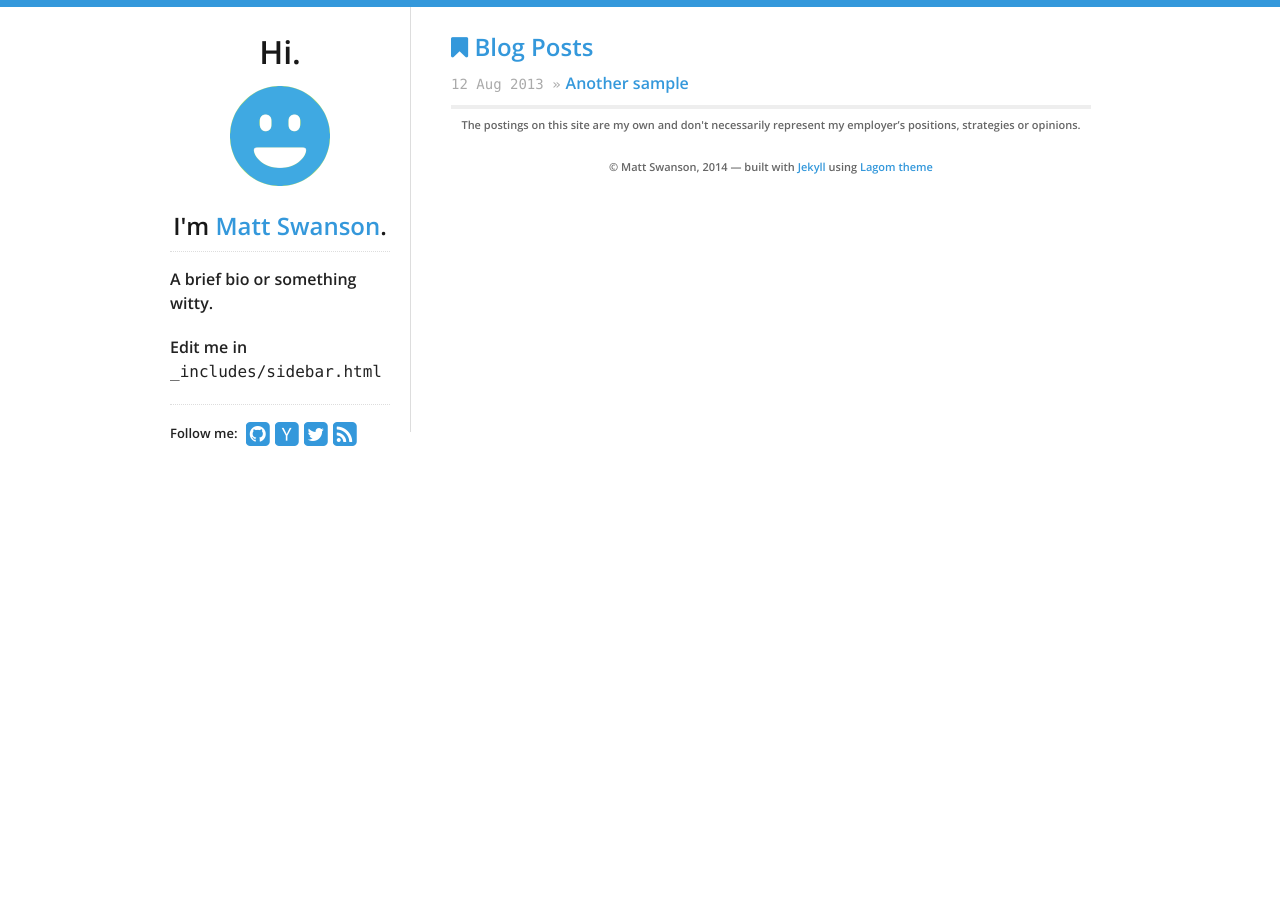
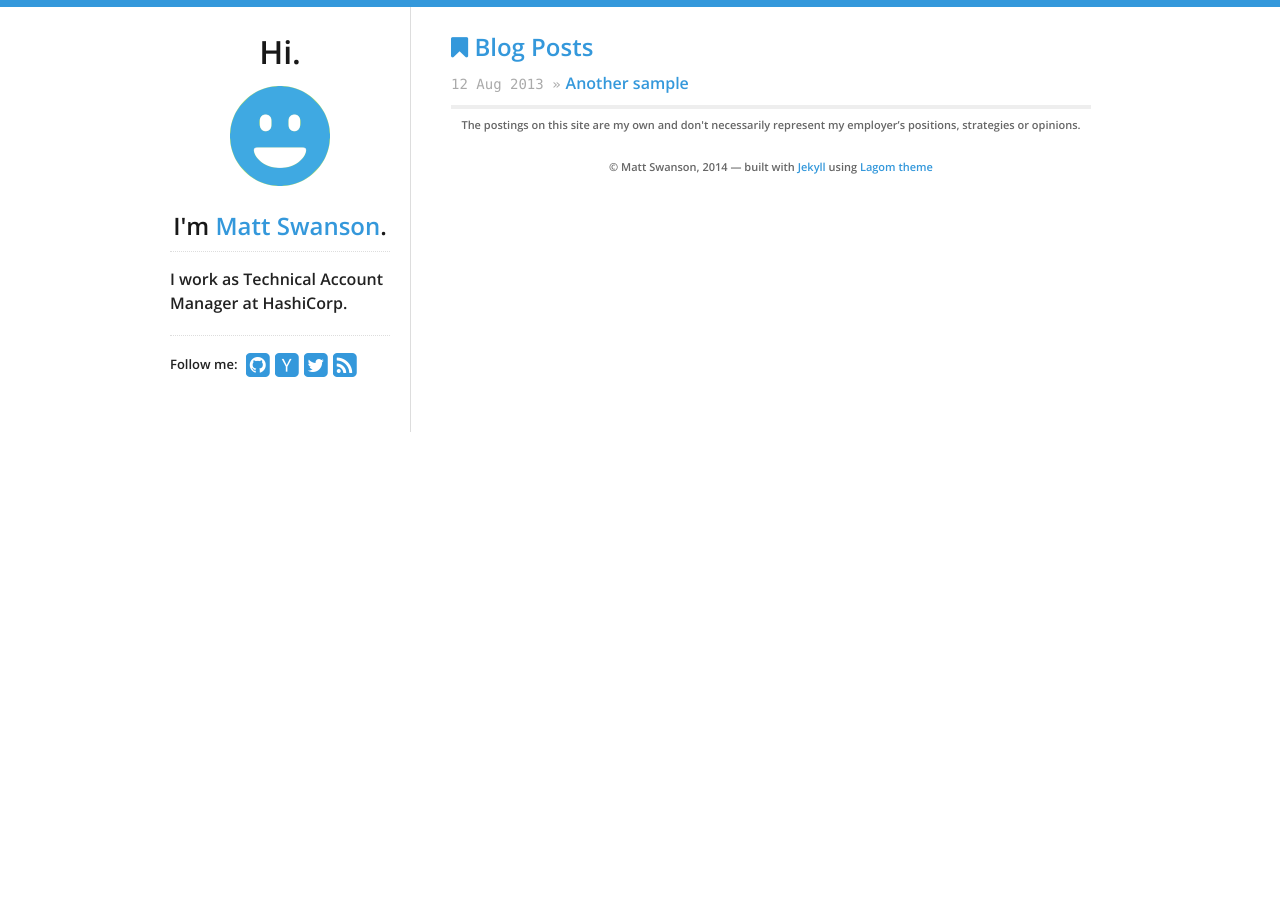
Before and after one commit to servicecontrol/servicecontrol.github.io, a Jekyll site: the page built from index.html, in a window 1280 px wide. Built offline with Jekyll 4.4.1, drawn with Linux system fonts in a browser that asks for light colours; nearby versions of some CDN libraries.

Commit message:
Update sidebar.html

```diff
--- a/_includes/sidebar.html
+++ b/_includes/sidebar.html
@@ -9,10 +9,7 @@
   </a>
   <h2>I'm <a href="/">{{ site.data.theme.name }}</a>.</h2>
   <div id="bio">
-    <p>A brief bio or something witty.</p>
-    <p>
-      Edit me in <code>_includes/sidebar.html</code>
-    </p>
+    <p>I work as Technical Account Manager at HashiCorp.</p>
   </div>
   <div id="social">
     {% include social.html %}
```
